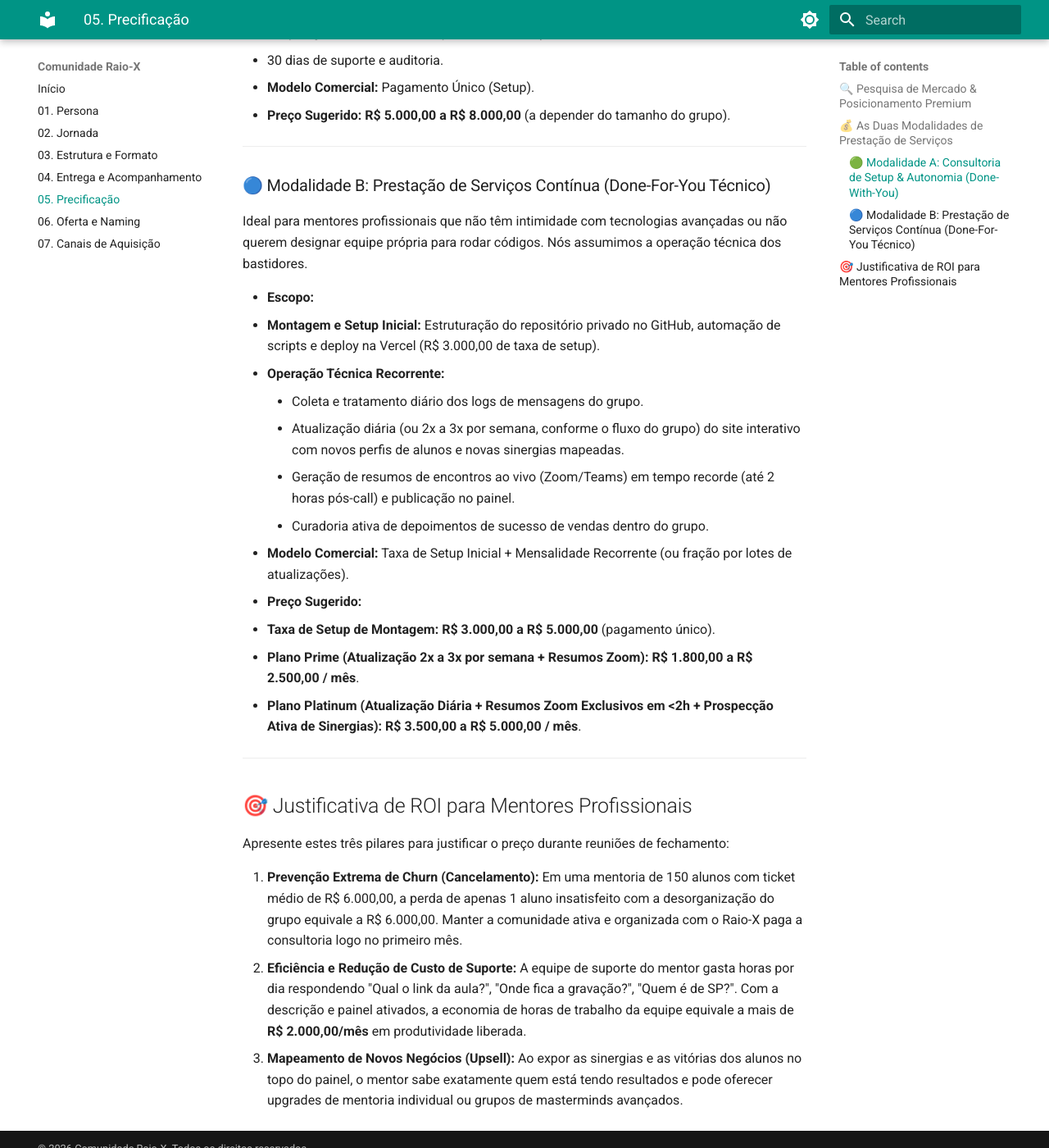
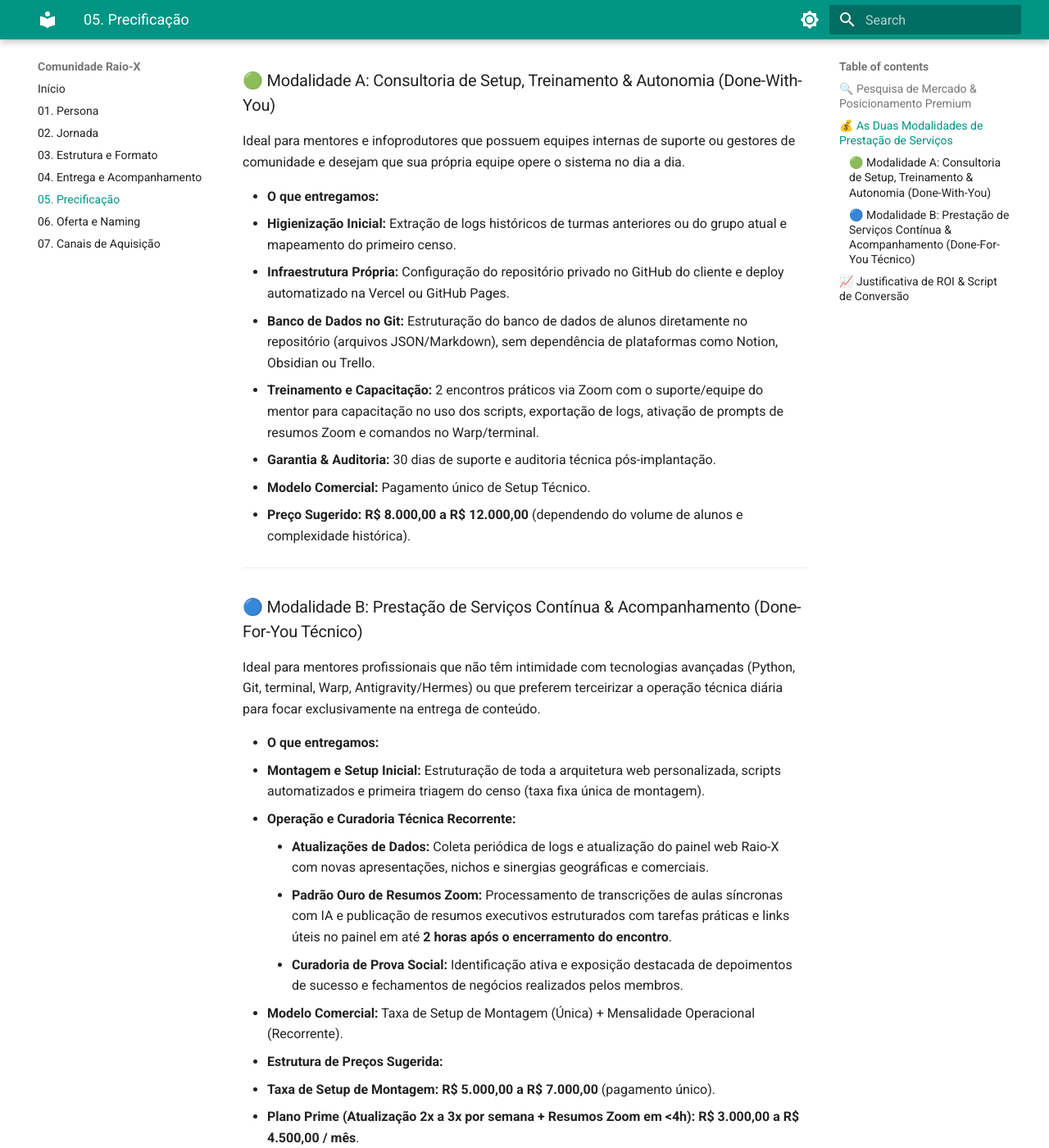
Before and after one commit to takwaratec/Mentoria_Comunidades_RaioX, an MkDocs documentation site: the page built from docs/05_PRECIFICACAO/PASSO_05_Precificacao.md, in a window 1280 px wide and 1400 px high, scrolled down 1234 px. Shown: the whole window at 82% size. Built offline with MkDocs 1.6.1 and Material for MkDocs 9.7.7, drawn with Linux system fonts in a browser that asks for light colours; some of the changed text lies outside the part shown.

Commit message:
docs: update pricing and technology stack based on user comments

```diff
--- a/docs/05_PRECIFICACAO/PASSO_05_Precificacao.md
+++ b/docs/05_PRECIFICACAO/PASSO_05_Precificacao.md
@@ -1,60 +1,69 @@
 # Passo 05: Estrutura de Precificação, Rentabilidade & Pesquisa de Mercado
 
-Este documento serve como a base estratégica de precificação do **Método Comunidade Raio-X**, funcionando também como uma página de vendas conceituada para apresentar a mentores profissionais o retorno de investimento (ROI) e o valor de mercado deste sistema.
+Este documento serve como a base estratégica de precificação do **Método Comunidade Raio-X (RX)**, funcionando também como uma página de vendas estruturada para apresentar a mentores profissionais e infoprodutores o retorno de investimento (ROI), o posicionamento estratégico e a viabilidade comercial desta engenharia de dados.
 
 ---
 
 ## 🔍 Pesquisa de Mercado & Posicionamento Premium
 
-No mercado digital, existem dois níveis de profissionais que lidam com comunidades:
+No mercado digital de educação, infoprodutos e mentorias high-ticket, existe um abismo intransponível entre duas abordagens de gestão de comunidade:
 
-1. **Community Manager Tradicional (Commodity):** Focado apenas em responder comentários, postar avisos e dar boas-vindas manuais. O preço médio cobrado por esse serviço flutua entre **R$ 800,00 e R$ 1.500,00 mensais**. O valor percebido é baixo por ser puramente operacional e reativo.
-2. **Engenharia de Operações de Comunidade (Comunidade Raio-X):** Um serviço focado em inteligência de dados, automação (Python, prompts de IA avançados, scripts de resumo Zoom rápidos) e entrega visual refinada de alta tecnologia (publicação via **GitHub Pages e Vercel**). Este sistema mapeia sinergias comerciais internas, otimiza o tempo do suporte em até 70% e expõe depoimentos de sucesso para alavancar upsells.
+1. **Community Manager Tradicional (Commodity):**
+   * **Atuação:** Puramente reativa e humana. Focada em dar boas-vindas manuais, responder comentários básicos, moderar conflitos e apagar spams.
+   * **Preço Médio:** Flutua entre **R$ 800,00 e R$ 1.500,00 mensais**.
+   * **Percepção de Valor:** Baixa. É visto como um custo administrativo e de suporte básico.
+2. **Engenharia de Operações de Comunidade (Comunidade Raio-X):**
+   * **Atuação:** Proativa, invasiva e baseada em dados e tecnologia avançada. Utiliza extração e higienização de logs do WhatsApp, processamento por inteligências artificiais de última geração (como **Antigravity/Gemini** ou **Hermes/Warp/Deepseek**), mapeamento ativo de sinergias profissionais cruzadas e publicação de um painel web dinâmico hospedado exclusivamente no **GitHub Pages / Vercel**.
+   * **Preço Médio:** Posicionado como consultoria de alta tecnologia e operações estratégicas.
+   * **Percepção de Valor:** Altíssima. É encarado como um ativo operacional que reduz o custo do suporte em até 70%, elimina o ruído do grupo e atua diretamente na prevenção de churn e na geração de upsells através de conexões de negócios.
 
-Por ser um sistema invasivo (que muda a dinâmica do grupo e gera dados ricos de negócios), ele se posiciona como **Consultoria Estratégica High-Ticket**.
+> [!IMPORTANT]
+> **Diferencial Competitivo Único:** Não existem serviços concorrentes diretos que integrem engenharia de dados, inteligência artificial e publicação ágil em painéis web estáticos para grupos de mentoria. Como o sistema é invasivo (altera a dinâmica do grupo e organiza de forma inédita as conexões), ele se posiciona no topo do mercado corporativo digital.
 
 ---
 
 ## 💰 As Duas Modalidades de Prestação de Serviços
 
-Para atender tanto mentores que possuem equipe interna quanto aqueles que não querem lidar com tecnologia avançada (Python, Warp, terminal, Git), dividimos a oferta em duas modalidades claras:
+A precificação do método é dividida em duas modalidades comerciais claras, separando a consultoria de setup (onde o cliente ganha autonomia) da prestação de serviços continuada de acompanhamento técnico (onde nós operamos a stack para o cliente).
 
-### 🟢 Modalidade A: Consultoria de Setup & Autonomia (Done-With-You)
-Ideal para mentores que possuem profissionais de suporte ou assistentes e desejam que a equipe interna opere o sistema.
+### 🟢 Modalidade A: Consultoria de Setup, Treinamento & Autonomia (Done-With-You)
+Ideal para mentores e infoprodutores que possuem equipes internas de suporte ou gestores de comunidade e desejam que sua própria equipe opere o sistema no dia a dia.
 
-* **Escopo:**
-  * Higienização histórica de logs do grupo e mapeamento do primeiro censo.
-  * Estruturação e publicação do painel web personalizado no **GitHub Pages / Vercel**.
-  * Entrega do banco de dados inicial (Obsidian, Trello ou GitHub).
-  * **Treinamento Técnico:** 2 sessões práticas com a equipe do mentor para ensinar a rodar os scripts, gerar novos Censos e publicar atualizações.
-  * 30 dias de suporte e auditoria.
-* **Modelo Comercial:** Pagamento Único (Setup).
-* **Preço Sugerido:** **R$ 5.000,00 a R$ 8.000,00** (a depender do tamanho do grupo).
+* **O que entregamos:**
+  * **Higienização Inicial:** Extração de logs históricos de turmas anteriores ou do grupo atual e mapeamento do primeiro censo.
+  * **Infraestrutura Própria:** Configuração do repositório privado no GitHub do cliente e deploy automatizado na Vercel ou GitHub Pages.
+  * **Banco de Dados no Git:** Estruturação do banco de dados de alunos diretamente no repositório (arquivos JSON/Markdown), sem dependência de plataformas como Notion, Obsidian ou Trello.
+  * **Treinamento e Capacitação:** 2 encontros práticos via Zoom com o suporte/equipe do mentor para capacitação no uso dos scripts, exportação de logs, ativação de prompts de resumos Zoom e comandos no Warp/terminal.
+  * **Garantia & Auditoria:** 30 dias de suporte e auditoria técnica pós-implantação.
+* **Modelo Comercial:** Pagamento único de Setup Técnico.
+* **Preço Sugerido:** **R$ 8.000,00 a R$ 12.000,00** (dependendo do volume de alunos e complexidade histórica).
 
 ---
 
-### 🔵 Modalidade B: Prestação de Serviços Contínua (Done-For-You Técnico)
-Ideal para mentores profissionais que não têm intimidade com tecnologias avançadas ou não querem designar equipe própria para rodar códigos. Nós assumimos a operação técnica dos bastidores.
+### 🔵 Modalidade B: Prestação de Serviços Contínua & Acompanhamento (Done-For-You Técnico)
+Ideal para mentores profissionais que não têm intimidade com tecnologias avançadas (Python, Git, terminal, Warp, Antigravity/Hermes) ou que preferem terceirizar a operação técnica diária para focar exclusivamente na entrega de conteúdo.
 
-* **Escopo:**
-  * **Montagem e Setup Inicial:** Estruturação do repositório privado no GitHub, automação de scripts e deploy na Vercel (R$ 3.000,00 de taxa de setup).
-  * **Operação Técnica Recorrente:**
-    * Coleta e tratamento diário dos logs de mensagens do grupo.
-    * Atualização diária (ou 2x a 3x por semana, conforme o fluxo do grupo) do site interativo com novos perfis de alunos e novas sinergias mapeadas.
-    * Geração de resumos de encontros ao vivo (Zoom/Teams) em tempo recorde (até 2 horas pós-call) e publicação no painel.
-    * Curadoria ativa de depoimentos de sucesso de vendas dentro do grupo.
-* **Modelo Comercial:** Taxa de Setup Inicial + Mensalidade Recorrente (ou fração por lotes de atualizações).
-* **Preço Sugerido:**
-  * **Taxa de Setup de Montagem:** **R$ 3.000,00 a R$ 5.000,00** (pagamento único).
-  * **Plano Prime (Atualização 2x a 3x por semana + Resumos Zoom):** **R$ 1.800,00 a R$ 2.500,00 / mês**.
-  * **Plano Platinum (Atualização Diária + Resumos Zoom Exclusivos em <2h + Prospecção Ativa de Sinergias):** **R$ 3.500,00 a R$ 5.000,00 / mês**.
+* **O que entregamos:**
+  * **Montagem e Setup Inicial:** Estruturação de toda a arquitetura web personalizada, scripts automatizados e primeira triagem do censo (taxa fixa única de montagem).
+  * **Operação e Curadoria Técnica Recorrente:**
+    * **Atualizações de Dados:** Coleta periódica de logs e atualização do painel web Raio-X com novas apresentações, nichos e sinergias geográficas e comerciais.
+    * **Padrão Ouro de Resumos Zoom:** Processamento de transcrições de aulas síncronas com IA e publicação de resumos executivos estruturados com tarefas práticas e links úteis no painel em até **2 horas após o encerramento do encontro**.
+    * **Curadoria de Prova Social:** Identificação ativa e exposição destacada de depoimentos de sucesso e fechamentos de negócios realizados pelos membros.
+* **Modelo Comercial:** Taxa de Setup de Montagem (Única) + Mensalidade Operacional (Recorrente).
+* **Estrutura de Preços Sugerida:**
+  * **Taxa de Setup de Montagem:** **R$ 5.000,00 a R$ 7.000,00** (pagamento único).
+  * **Plano Prime (Atualização 2x a 3x por semana + Resumos Zoom em <4h):** **R$ 3.000,00 a R$ 4.500,00 / mês**.
+  * **Plano Platinum (Atualização Diária/Tempo Real + Resumos Zoom em <2h + Alertas de Sinergia Direct + Curadoria de Prova Social):** **R$ 5.000,00 a R$ 7.500,00 / mês**.
 
 ---
 
-## 🎯 Justificativa de ROI para Mentores Profissionais
+## 📈 Justificativa de ROI & Script de Conversão
 
-Apresente estes três pilares para justificar o preço durante reuniões de fechamento:
+Para justificar o investimento de alto valor para o mentor profissional, utilize esta matriz de Retorno de Investimento (ROI) em chamadas de vendas:
 
-1. **Prevenção Extrema de Churn (Cancelamento):** Em uma mentoria de 150 alunos com ticket médio de R$ 6.000,00, a perda de apenas 1 aluno insatisfeito com a desorganização do grupo equivale a R$ 6.000,00. Manter a comunidade ativa e organizada com o Raio-X paga a consultoria logo no primeiro mês.
-2. **Eficiência e Redução de Custo de Suporte:** A equipe de suporte do mentor gasta horas por dia respondendo "Qual o link da aula?", "Onde fica a gravação?", "Quem é de SP?". Com a descrição e painel ativados, a economia de horas de trabalho da equipe equivale a mais de **R$ 2.000,00/mês** em produtividade liberada.
-3. **Mapeamento de Novos Negócios (Upsell):** Ao expor as sinergias e as vitórias dos alunos no topo do painel, o mentor sabe exatamente quem está tendo resultados e pode oferecer upgrades de mentoria individual ou grupos de masterminds avançados.
+1. **Prevenção de Churn (Reter é mais barato que atrair):**
+   * Em uma mentoria High-Ticket de R$ 7.000,00 de entrada, a insatisfação de apenas **1 aluno** que cancela a mentoria ou deixa de indicar o produto devido à desorganização e falta de histórico no WhatsApp já cobre o custo mensal do Plano Platinum. Manter a comunidade clara e conectada reduz o churn.
+2. **Liberação de Tempo do Suporte (Eficiência Operacional):**
+   * Um suporte interno gasta em média 12 horas semanais respondendo a dúvidas redundantes no WhatsApp. Ao fixar o painel interativo GitHub/Vercel com atalhos de rotina, a equipe economiza até 70% desse tempo operacional, que pode ser realocado para recuperação de boletos e vendas ativas.
+3. **Estímulo de Upsell por Prova Social e Sinergia:**
+   * O mentor passa a ter um mapa exato de quem são seus alunos de sucesso. Ao expor que o "Aluno X fechou negócios com o Aluno Y" no topo do painel, o mentor cria o ecossistema perfeito para ofertar o upsell de seu próximo nível (Mastermind de R$ 25.000,00 ou Mentoria Individual).
--- a/docs/07_ESTRATEGIA_VENDAS/PASSO_07_Vendas.md
+++ b/docs/07_ESTRATEGIA_VENDAS/PASSO_07_Vendas.md
@@ -15,16 +15,20 @@ A melhor forma de vender a consultoria Comunidade Raio-X é demonstrando o valor
      >
      > *Se você quiser, posso fazer uma auditoria rápida e gratuita dos últimos 3 dias de interações do seu grupo para te mostrar onde estão as dúvidas repetitivas que estão sugando o tempo do seu suporte e onde estão as sinergias. Topa bater um papo de 15 minutos?"*
 3. **A Call de 15 Minutos (Diagnóstico):**
-   * Apresente a triagem rápida que você fez (uma versão demonstrativa em PDF, Notion ou GitHub).
-   * Mostre como a equipe dele perde tempo respondendo a links e como os membros perdem o histórico e contexto ao entrarem atrasados.
-   * **O Fechamento:** *"Eu posso fazer a implantação completa do Painel Web Raio-X na sua mentoria. Temos duas modalidades: se você tiver equipe própria, eu faço todo o setup técnico e o treinamento deles para operarem de forma independente por R$ 6.000,00 pagos uma única vez. Mas, se preferir que eu cuide de toda a operação técnica nos bastidores (rodar scripts, manter o painel atualizado no ar e fazer os resumos das aulas do Zoom em menos de 2h), cobro uma taxa de montagem inicial de R$ 3.500,00 mais parcelas mensais de R$ 2.500,00 (ou uma fração correspondente por lote de atualizações) pelo período da turma. Qual formato faz mais sentido para você?"*
+   * Apresente a triagem rápida que você fez (uma versão demonstrativa no GitHub Pages ou Vercel).
+   * Mostre como a equipe dele perde tempo respondendo a links e como os membros perdem o histórico e contexto ao entrarem atrasados (a dor do scroll infinito).
+   * **O Fechamento:** *"Eu posso fazer a implantação completa do Painel Web Raio-X na sua mentoria. Temos duas modalidades: se você tiver equipe própria e quiser autonomia, eu faço todo o setup técnico no seu GitHub/Vercel e o treinamento da sua equipe para operarem de forma independente por R$ 10.000,00 pagos uma única vez. Mas, se preferir que eu cuide de toda a operação técnica nos bastidores (rodar scripts, manter o painel atualizado com novos censos e fazer os resumos das aulas do Zoom em menos de 2h), cobramos uma taxa de montagem e setup inicial de R$ 5.000,00 mais parcelas mensais de R$ 3.500,00 (ou uma fração correspondente por lote de atualizações) pelo período da turma. Qual formato faz mais sentido para a sua estrutura?"*
 
 ---
 
 ## ⚡ Estratégia de Venda Coletiva (Workshop de 2 Horas)
 
-Se você quiser vender a Mentoria de Grupo:
+Se você quiser vender em escala para múltiplos mentores e futuros gestores:
 
-1. Realize um workshop ao vivo de 2 horas no Zoom chamado: **"A Anatomia de Grupos Otimizados: Como engajar alunos e vender novos produtos via curadoria de WhatsApp"**.
+1. **O Evento:** Realize um workshop ao vivo de 2 horas no Zoom chamado: **"A Anatomia de Grupos Otimizados: Como engajar alunos e vender novos produtos via curadoria de WhatsApp"**.
 2. **Demonstração Prática:** Mostre na tela como exportar logs e rodar o script para gerar sinergias ao vivo (usando os dados das apresentações dos próprios participantes do workshop!).
-3. **A Oferta:** Venda de vagas na mentoria de 4 semanas por R$ 1.500,00/vaga.
+3. **A Oferta de Prestação de Serviços (Setup + Fração por Atualizações):**
+   * Em vez de vender apenas ingressos de mentoria, você pode ofertar a contratação direta do serviço sob uma modalidade de entrada facilitada para pequenos e futuros mentores:
+     * **Setup de Entrada:** R$ 3.000,00 (taxa inicial para montagem do site no GitHub Pages/Vercel e scripts personalizados).
+     * **Fração por Atualização:** R$ 250,00 por lote de atualização (ou R$ 1.000,00/mês para até 4 atualizações).
+   * Isso reduz a barreira de entrada técnica e financeira, garantindo receita recorrente e estabilidade operacional para quem está começando a tracionar mentorias.
```
Also changed, not shown: docs/01_DIAGNOSTICO_PERSONA/PASSO_01_Persona.md (+2 -2 lines), docs/03_ESTRUTURA_FORMATO/PASSO_03_Estrutura.md (+3 -3 lines), docs/06_OFERTA_NAMING/PASSO_06_Oferta.md (+1 -1 lines).
